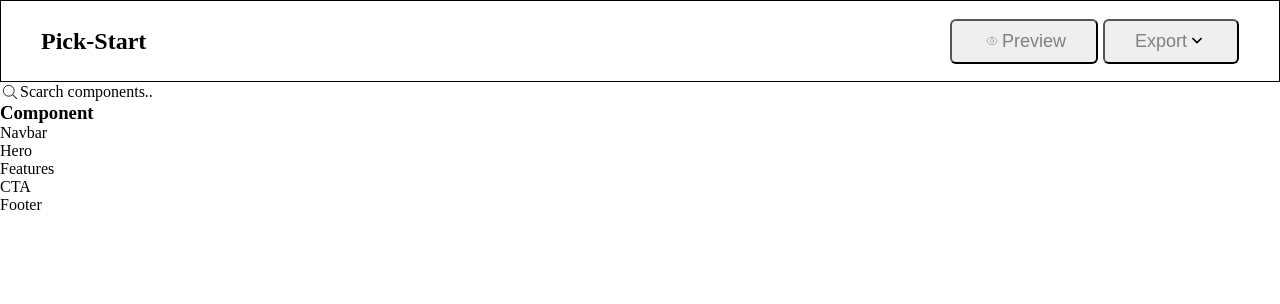
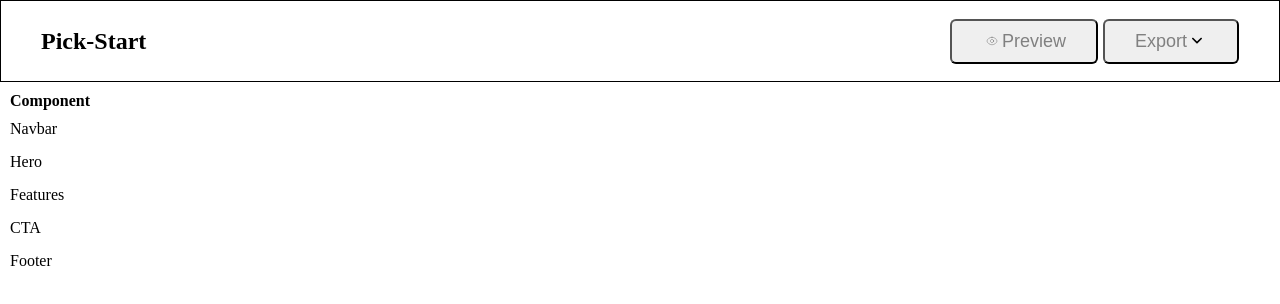
Before and after one commit to pratikadhikari2062/Pick-Start, a React (Vite) app: page / in a window 1280 px wide. Shown: the top 304 px of the page. Built offline with nearby package versions, Linux system fonts and the light colour scheme.

Commit message:
left sidebat fix

```diff
--- /dev/null
+++ b/src/components/layout/sidebar/LeftSideBar.tsx
@@ -0,0 +1,18 @@
+import { HeadingThree, List, Unorderlist } from "./LeftSidebar.styles";
+
+const SideBar: React.FC = () => {
+  return (
+    <div>
+      <HeadingThree>Component</HeadingThree>
+
+      <Unorderlist>
+        <List>Navbar</List>
+        <List>Hero</List>
+        <List>Features</List>
+        <List>CTA</List>
+        <List>Footer</List>
+      </Unorderlist>
+    </div>
+  );
+};
+export default SideBar;
--- /dev/null
+++ b/src/components/layout/sidebar/LeftSidebar.styles.ts
@@ -0,0 +1,20 @@
+import styled from "styled-components";
+
+export const HeadingThree = styled.div`
+margin:10px;
+font-weight:bold;
+font-size:500;
+
+`;
+
+export const Unorderlist = styled.div`
+margin:10px;
+Display:grid;
+row-gap:15px;
+ text-align: left;
+
+
+`;
+export const List = styled.div`
+
+`;
--- a/src/components/layout/sidebar/SideBar.tsx
+++ /dev/null
@@ -1,20 +0,0 @@
-import { SearchIcon } from "../../icon/Icon";
-import { ButtonWrapper } from "../navbar/Navbar.styles";
-
-
-const SideBar: React.FC = () => {
-    return (
-        <div>
-            <ButtonWrapper> < SearchIcon color="none"/> Scarch components..  </ButtonWrapper>
-            <h3>Component</h3>
-            <ul>
-                <li>Navbar</li>
-                <li>Hero</li>
-                <li>Features</li>
-                <li>CTA</li>
-                <li>Footer</li>
-            </ul>
-        </div>
-    )
-};
-export default SideBar;
--- a/src/components/layout/sidebar/sidebar.styles.ts
+++ /dev/null
@@ -1,6 +0,0 @@
-import styled from "styled-components";
-
-export const SideBarWapper = styled.div`
-
-
-`;
--- a/src/routes/__root.tsx
+++ b/src/routes/__root.tsx
@@ -1,7 +1,7 @@
 import { createRootRoute, Outlet } from "@tanstack/react-router";
 import { TanStackRouterDevtools } from "@tanstack/react-router-devtools";
 import Navbar from "../components/layout/navbar/Navbar";
-import SideBar from "../components/layout/sidebar/SideBar";
+import SideBar from "../components/layout/sidebar/LeftSideBar";
 
 const RootLayout = () => (
   <>
```
